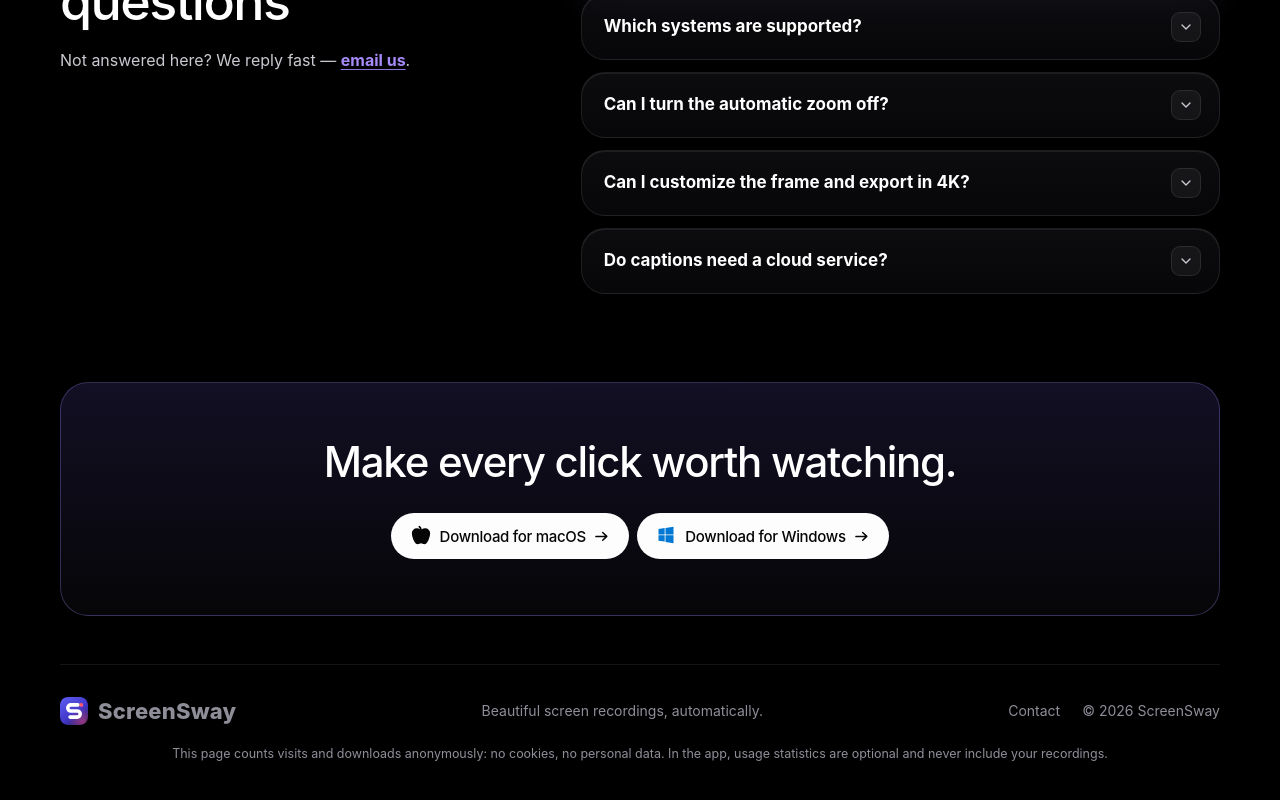
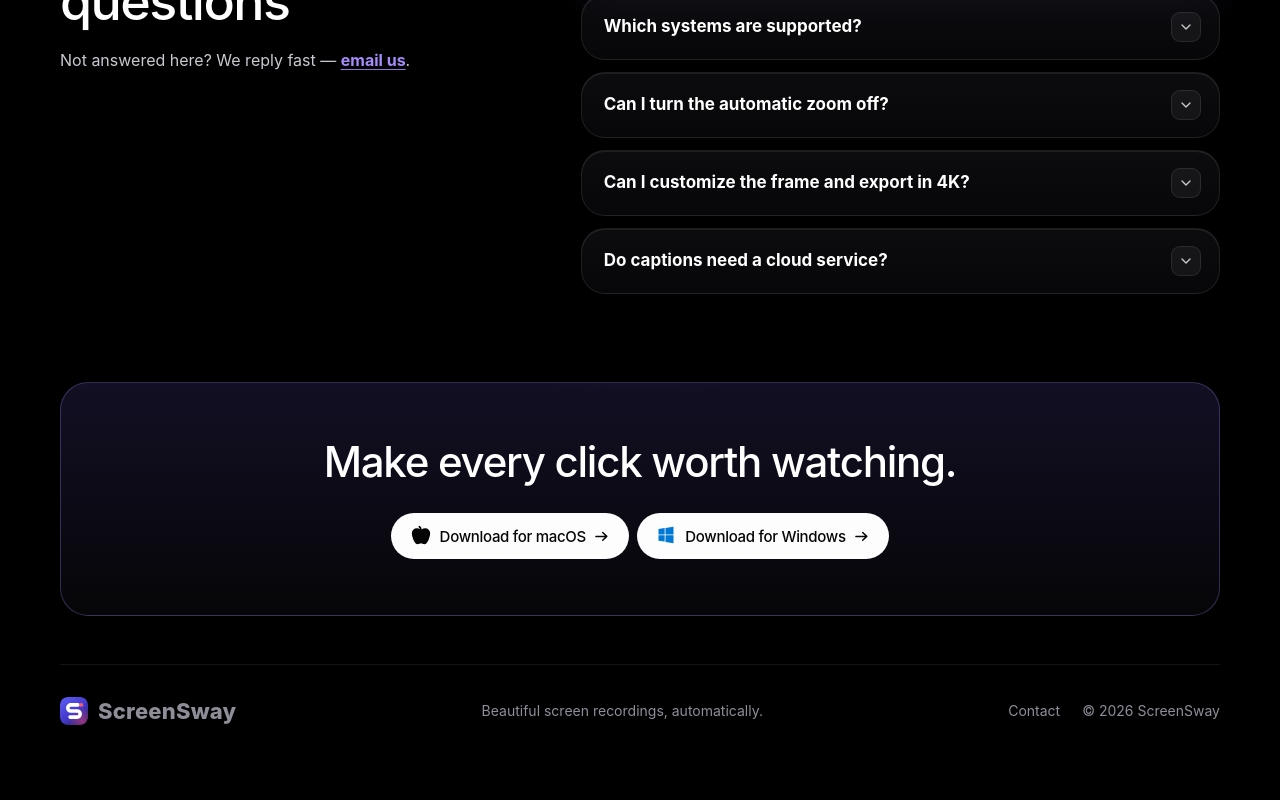
Before and after one commit to nvdekay/ScreenSway, a React (Vite) app in the folder apps/web/: page / in a window 1280 px wide. Shown: the part 2465-3265 px from the top of the page. After the commit the page ends 3238 px from the top, so only its background shows below. Built offline with nearby package versions, Linux system fonts and the light colour scheme; no server answers.

Commit message:
Remove the anonymous-counting note from the landing footer
The page still reports visits and download clicks as before; it just no
longer says so. The docs record that the notice is gone.

```diff
--- a/apps/web/src/App.tsx
+++ b/apps/web/src/App.tsx
@@ -387,7 +387,6 @@ export default function App() {
           <span>© 2026 ScreenSway</span>
         </div>
       </footer>
-      <p className="site-privacy">{t("footer.privacy")}</p>
     </div>
   );
 }
--- a/apps/web/src/i18n.tsx
+++ b/apps/web/src/i18n.tsx
@@ -182,7 +182,6 @@ const en = {
 
   "footer.tagline": "Beautiful screen recordings, automatically.",
   "footer.contact": "Contact",
-  "footer.privacy": "This page counts visits and downloads anonymously: no cookies, no personal data. In the app, usage statistics are optional and never include your recordings.",
 };
 
 export type MessageKey = keyof typeof en;
@@ -367,7 +366,6 @@ const vi: Record<MessageKey, string> = {
 
   "footer.tagline": "Video quay màn hình đẹp, hoàn toàn tự động.",
   "footer.contact": "Liên hệ",
-  "footer.privacy": "Trang này chỉ đếm lượt xem và lượt tải ẩn danh: không cookie, không dữ liệu cá nhân. Trong app, số liệu sử dụng là tuỳ chọn và không bao giờ chứa bản ghi của bạn.",
 };
 
 const MESSAGES: Record<Language, Record<MessageKey, string>> = { en, vi };
--- a/apps/web/src/styles.css
+++ b/apps/web/src/styles.css
@@ -309,7 +309,6 @@ main:focus { outline: none; }
 .site-footer { width: var(--content); margin: 80px auto 0; padding: 32px 0 48px; display: flex; align-items: center; justify-content: space-between; gap: 24px; border-top: 1px solid var(--hairline); color: var(--text-subtle); font-size: 14px; }
 .site-footer div { display: flex; align-items: center; gap: 22px; }
 .site-footer a:hover { color: var(--text); }
-.site-privacy { width: var(--content); margin: -28px auto 0; padding-bottom: 40px; color: var(--text-subtle); font-size: 12.5px; line-height: 1.5; text-align: center; }
 
 /* Scroll reveal: only hidden once JavaScript confirms it can reveal it again. */
 .reveal-ready [data-reveal] { opacity: 0; transform: translateY(24px); transition: opacity var(--dur-slow) var(--ease-out), transform var(--dur-slow) var(--ease-out); }
@@ -466,7 +465,7 @@ main:focus { outline: none; }
 .benefits-heading h2, .faq-intro h2, .cta h2, .install-guide h2 { font-weight: 500; letter-spacing: -.03em; line-height: 1.1; }
 .benefits { margin-top: 112px; }
 .benefit-card, .faq-item { background: var(--glass-fill); box-shadow: var(--glass-highlight); -webkit-backdrop-filter: blur(14px); backdrop-filter: blur(14px); }
-.benefits-heading h2, .faq-intro, .benefits-trust, .site-footer, .site-privacy { text-shadow: 0 1px 14px var(--bg); }
+.benefits-heading h2, .faq-intro, .benefits-trust, .site-footer { text-shadow: 0 1px 14px var(--bg); }
 .benefit-card h3 { font-weight: 600; }
 .faq { margin-top: 104px; }
 .faq-intro > p { margin-top: 18px; }
```
Also changed, not shown: 2 other files (tests, documents, lock files or other folders).
